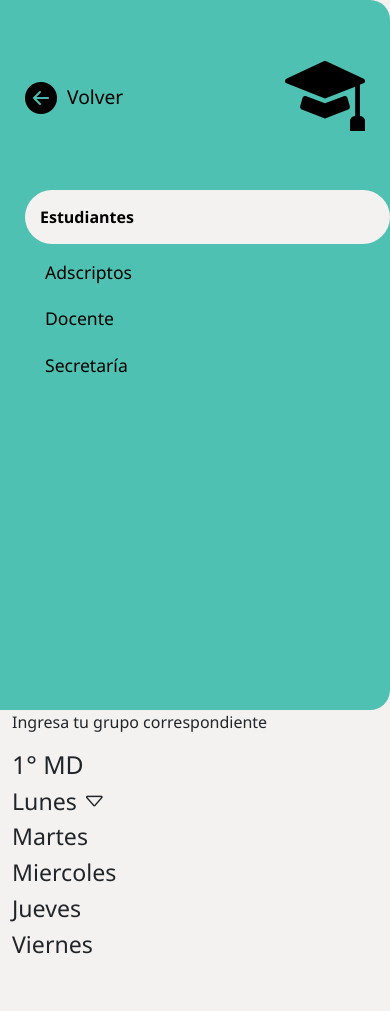
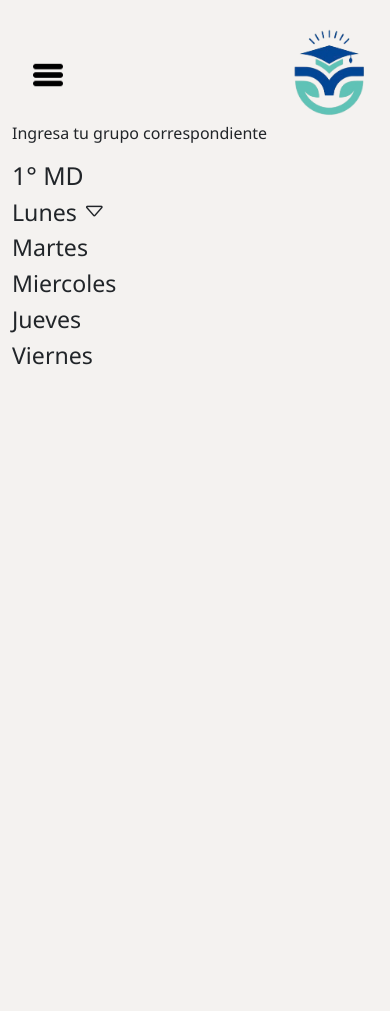
Before and after one commit to monzerratjh/C-C2025, a PHP site: page /horarios1MD.html in a window 390 px wide. Shown: the top 1011 px of the page. After the commit the page ends 365 px from the top, so only its background shows below. Run offline with PHP 8.4, Linux system fonts and the light colour scheme.

Commit message:
MOD: ajuste de altura y posición de contenedores

```diff
--- a/horarios1MD.html
+++ b/horarios1MD.html
@@ -14,28 +14,52 @@
 
 <body>
 
-<div class="container-fluid"> <!-- Boostrap -->
-  <div class="row"> <!-- Boostrap -->
 
-    <!-- Barra lateral -->
-    <div class="col-md-3 barra-lateral"> <!-- Boostrap  col-md-3 menu-->
 
-      <!--volver-->
-      <div class="volverGeneral">
-        <div class="volver">
-        <a href="estudiantes.html"><i class="bi bi-arrow-left-circle-fill icono-volver"></i></a> <!-- Boostrap iconos-->
-        <a href="">Volver</a>
+<!-- Menú hamburguesa para móviles -->
+  <nav class="d-md-none">
+    <div class="container-fluid">
+      <button class="btn" type="button" data-bs-toggle="offcanvas" data-bs-target="#menuLateral">
+        <img class="menuResponsive" src="menu.png" alt="menu">
+      </button>
+      <img class="logoResponsive" src="logo.png" alt="logoRespnsive">
+    </div>
+  </nav>
 
+  <!-- Menú lateral (para celulares/tablets) -->
+  <div class="offcanvas offcanvas-start" tabindex="-1" id="menuLateral">
+    <div class="offcanvas-header">
+      <button type="button" class="btn-close" data-bs-dismiss="offcanvas"></button>
+    </div>
+    <div class="offcanvas-body d-flex flex-column">
+      <a href="index.html" class="mb-3"><i class="bi bi-arrow-left-circle-fill me-2"></i>Volver</a>
+
+      <a href="estudiantes.html" class="fw-semibold seleccionado mb-2">Estudiantes</a>
+      <a href="adscriptos_log.html" class="nav-opciones mb-2">Adscriptos</a>
+      <a href="docente_log.html" class="nav-opciones mb-2">Docente</a>
+      <a href="secretaria_log.html" class="nav-opciones mb-2">Secretaría</a>
+    </div>
+  </div>
+
+  <!-- Contenedor general -->
+  <div class="container-fluid">
+    <div class="row">
+
+      <!-- Banner pantallas grandes -->
+      <div class="col-md-3 barra-lateral d-none d-md-flex">
+        <div class="volverGeneral">
+          <div class="volver">
+            <a href="index.html"><i class="bi bi-arrow-left-circle-fill icono-volver"></i></a>
+            <a href="">Volver</a>
+          </div>
+          <i class="bi bi-mortarboard-fill icono-usuario"></i>
         </div>
-        <i class="bi bi-mortarboard-fill icono-usuario"></i>  <!-- Boostrap iconos-->
+
+        <a href="estudiantes.html" class="fw-semibold seleccionado">Estudiantes</a>
+        <a href="adscriptos_log.html" class="nav-opciones">Adscriptos</a>
+        <a href="docente_log.html" class="nav-opciones">Docente</a>
+        <a href="secretaria_log.html" class="nav-opciones">Secretaría</a>
       </div>
-
-      <a href="estudiantes.html" class="fw-semibold seleccionado">Estudiantes</a> <!-- Boostrap negrita-->
-      <a href="adscriptos_log.html" class="nav-opciones">Adscriptos</a>
-      <a href="" class="nav-opciones">Docente</a>
-      <a href="" class="nav-opciones">Secretaría</a>
-
-    </div>
 
     <!-- Contenido principal-->
     <div class="col-md-9 horarios-estudiantes"> <!-- Boostrap contendio al lado del menu -->
--- a/style.css
+++ b/style.css
@@ -157,7 +157,7 @@ a{
 /*ESTRUCTURA MENU*/
     .barra-lateral {
       background-color: #4ec1b2;
-      height: 710px;
+      height: 100vh;
       border-top-right-radius: 20px;
       border-bottom-right-radius: 20px;
       padding: 30px 25px;
@@ -230,7 +230,7 @@ a{
     /*PAGINA ESTUDIANTES*/
 
     .principal-estudiantes{
-      height: 650px;
+      height: 100vh;
       display: flex;
       align-items: center;
       flex-direction: column;
@@ -240,7 +240,7 @@ a{
     }
 
     .principal-estudiantes h2 {
-      font-weight: 700;
+      font-weight: 700px;
     }
 
     .principal-estudiantes p{
@@ -291,6 +291,7 @@ a{
       background-color: #db9dc3;
       padding: 4rem 3rem;
       border-radius: 1rem;
+      margin-top: 80px;
     }
 
     .icono-usuario-login {
```
